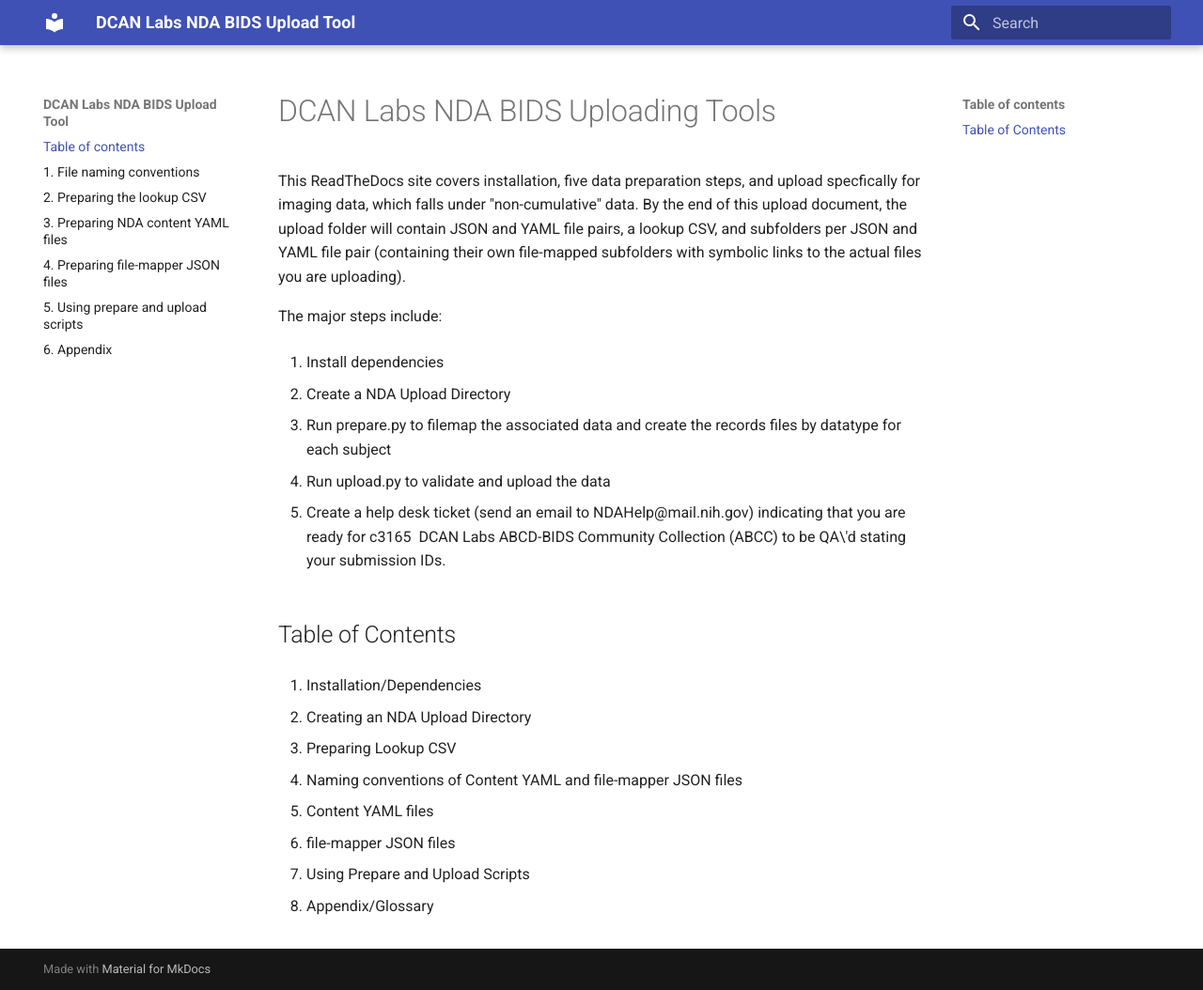
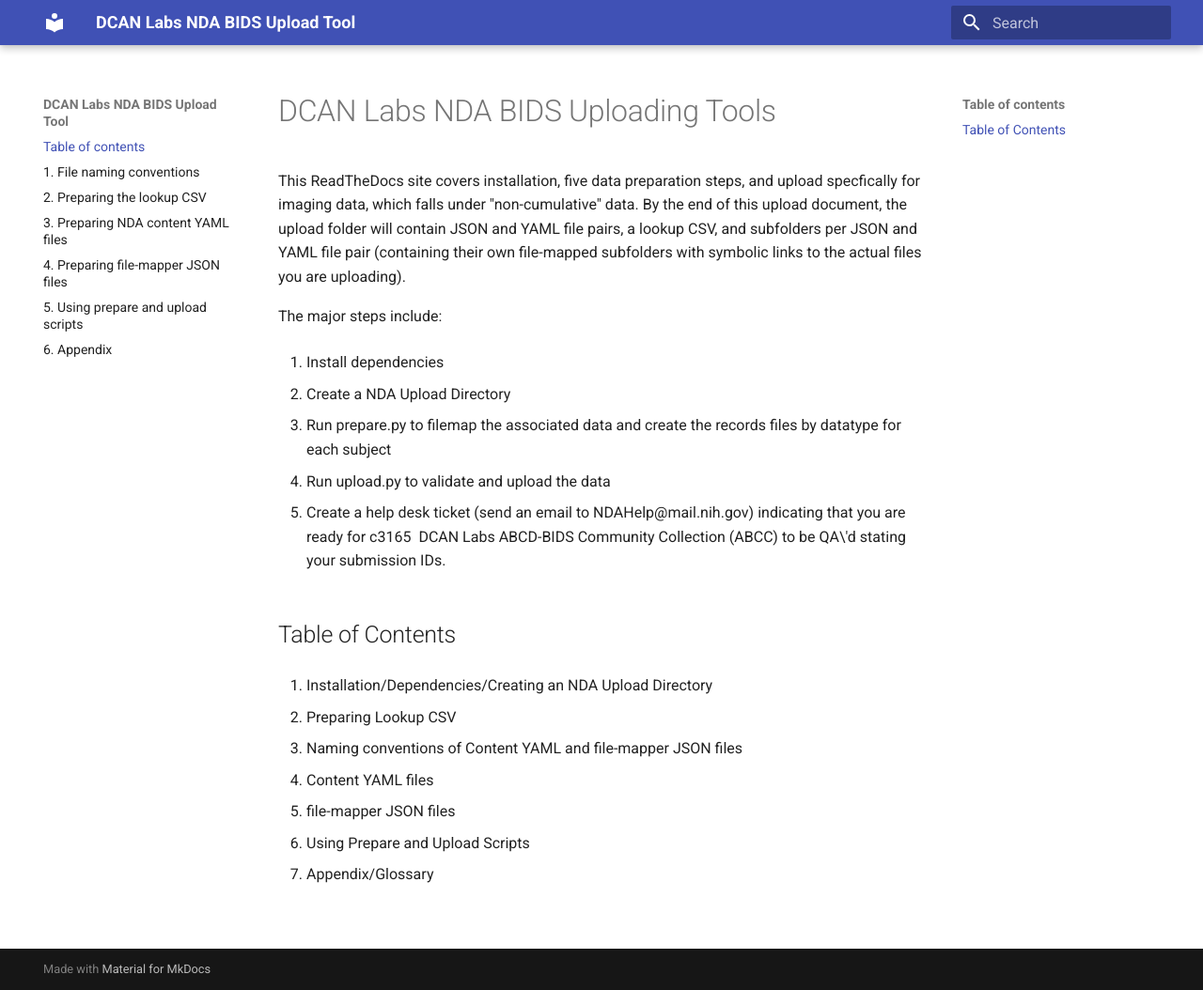
Before and after one commit to DCAN-Labs/nda-bids-upload, an MkDocs documentation site: the page built from docs/index.md, in a window 1280 px wide and 1054 px high. Shown: the whole window at 94% size. Built offline with MkDocs 1.6.1 and Material for MkDocs 9.7.7, drawn with Linux system fonts in a browser that asks for light colours; part of the change alters nothing that is shown.

```diff
--- a/docs/index.md
+++ b/docs/index.md
@@ -24,18 +24,16 @@ The major steps include:
 
 ## Table of Contents
 
-1.  Installation/Dependencies
+1.  Installation/Dependencies/Creating an NDA Upload Directory
 
-2.  Creating an NDA Upload Directory
+2.  Preparing Lookup CSV
 
-3.  Preparing Lookup CSV
+3.  Naming conventions of Content YAML and file-mapper JSON files
 
-4.  Naming conventions of Content YAML and file-mapper JSON files
+4.  Content YAML files
 
-5.  Content YAML files
+5.  file-mapper JSON files
 
-6.  file-mapper JSON files
+6.  Using Prepare and Upload Scripts
 
-7.  Using Prepare and Upload Scripts
-
-8.  Appendix/Glossary
+7.  Appendix/Glossary
```
